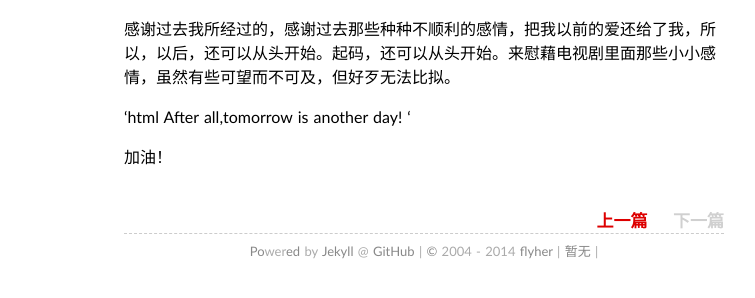
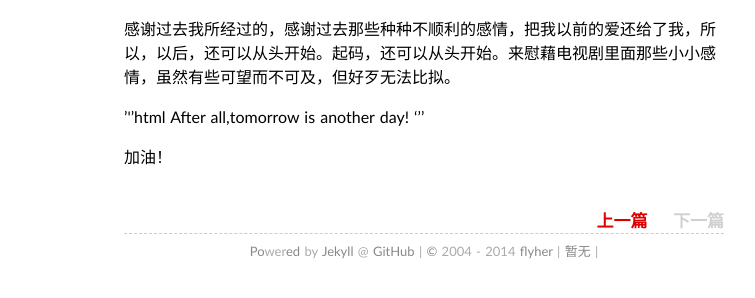
Before and after one commit to flyher/flyher.github.com, a Jekyll site: the page built from _posts/2014-09-28-been-moved.md, in a window 1280 px wide. Shown: the part 378-676 px from the top of the page, without its empty margins (216-971 px from the left). Built offline with Jekyll 4.4.1, drawn with Linux system fonts in a browser that asks for light colours; Markdown is read by kramdown in place of the engine named in the settings; comment, search, counter and statistics services are not loaded.

Commit message:
add 20140928

```diff
--- a/_posts/2014-09-28-been-moved.md
+++ b/_posts/2014-09-28-been-moved.md
@@ -18,8 +18,8 @@ tags: 情感
 
 感谢过去我所经过的，感谢过去那些种种不顺利的感情，把我以前的爱还给了我，所以，以后，还可以从头开始。起码，还可以从头开始。来慰藉电视剧里面那些小小感情，虽然有些可望而不可及，但好歹无法比拟。
 
-'html
+'''html
 After all,tomorrow is another day!
-'
+'''
 
 加油！
```
